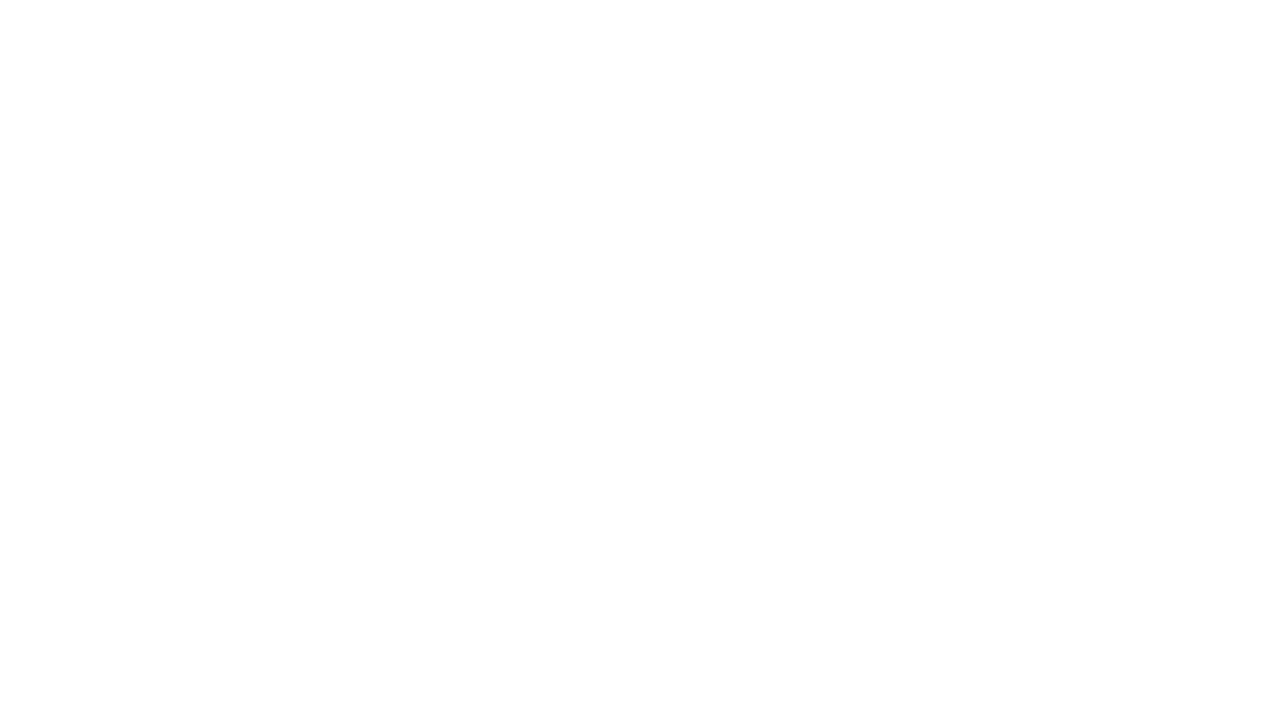
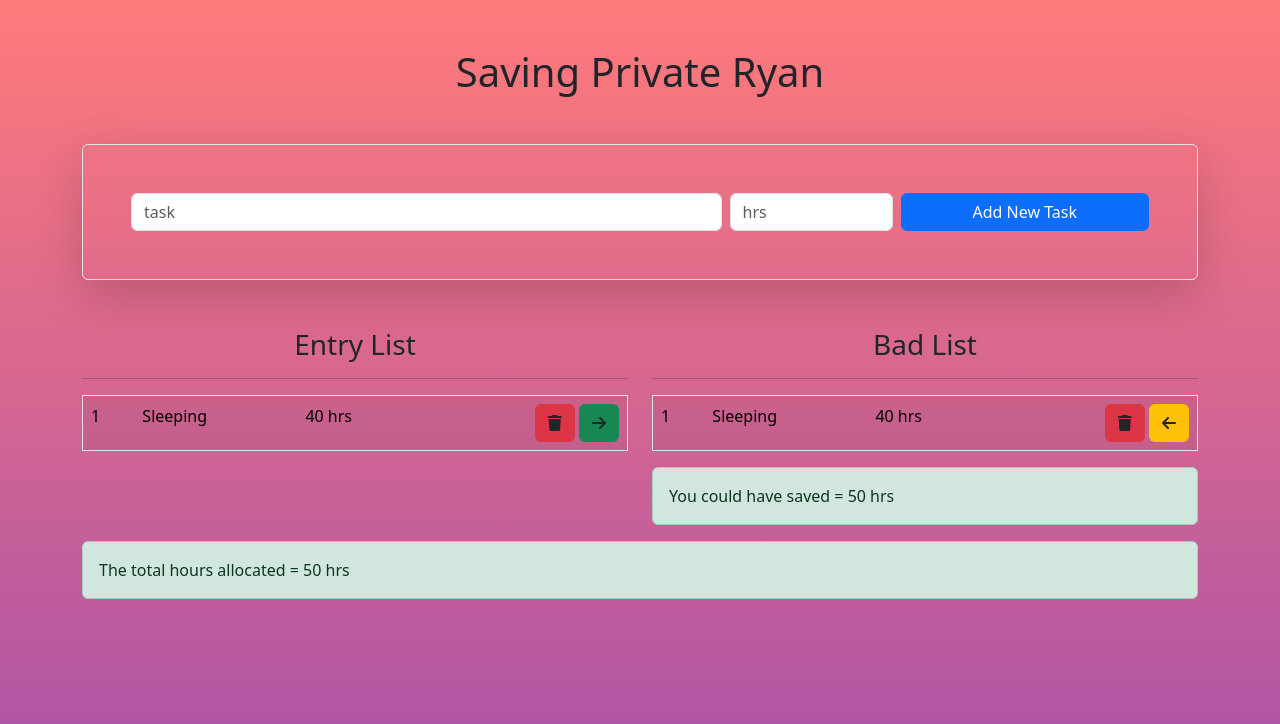
Before and after one commit to snagila/Not-to-do-list, a plain HTML site: page index.html in a window 1280 px wide. Drawn offline with nearby package versions, Linux system fonts and the light colour scheme.

Commit message:
basic UI created for easier development

```diff
--- a/index.html
+++ b/index.html
@@ -22,6 +22,98 @@
     <title>Saving Private Time</title>
   </head>
   <body>
+    <div class="wrapper p-5">
+      <!-- title of the project-->
+      <div class="container">
+        <h1 class="text-center">Saving Private Ryan</h1>
+
+        <!-- form -->
+        <form
+          action="javascript:void(0)"
+          onsubmit="handleOnSubmit(this)"
+          class="border p-5 rounded shadow-lg mt-5"
+        >
+          <div class="row g-2">
+            <div class="col-md-7">
+              <input
+                type="text"
+                class="form-control"
+                placeholder="task"
+                aria-label="task"
+                name="task"
+                id="task"
+              />
+            </div>
+            <div class="col-md-2">
+              <input
+                type="number"
+                class="form-control"
+                placeholder="hrs"
+                aria-label="hrs"
+                name="hr"
+                min="1"
+              />
+            </div>
+            <div class="col-md-3 d-grid">
+              <button class="btn btn-primary">Add New Task</button>
+            </div>
+          </div>
+        </form>
+
+        <!-- tables -->
+        <div class="row mt-5">
+          <div class="col-md">
+            <h3 class="text-center">Entry List</h3>
+            <hr />
+            <!-- entry list table-->
+            <table class="table table-striped table-hover border">
+              <tbody>
+                <tr class="md">
+                  <td>1</td>
+                  <td>Sleeping</td>
+                  <td>40 hrs</td>
+                  <td class="text-end">
+                    <button class="rounded bg-danger btn">
+                      <i class="fa-solid fa-trash"></i>
+                    </button>
+                    <button class="btn bg-success">
+                      <i class="fa-solid fa-arrow-right"></i>
+                    </button>
+                  </td>
+                </tr>
+              </tbody>
+            </table>
+          </div>
+          <div class="col-md">
+            <h3 class="text-center">Bad List</h3>
+            <hr />
+            <!-- bad list table -->
+            <table class="table table-striped table-hover border">
+              <tbody>
+                <tr class="md">
+                  <td>1</td>
+                  <td>Sleeping</td>
+                  <td>40 hrs</td>
+                  <td class="text-end">
+                    <button class="rounded bg-danger btn">
+                      <i class="fa-solid fa-trash"></i>
+                    </button>
+                    <button class="btn bg-warning">
+                      <i class="fa-solid fa-arrow-left"></i>
+                    </button>
+                  </td>
+                </tr>
+              </tbody>
+            </table>
+            <div class="alert alert-success">You could have saved = 50 hrs</div>
+          </div>
+        </div>
+        <div class="alert alert-success">
+          The total hours allocated = 50 hrs
+        </div>
+      </div>
+    </div>
+
     <script src="./script.js"></script>
   </body>
 </html>
--- a/script.js
+++ b/script.js
@@ -0,0 +1,6 @@
+const handleOnSubmit = (e) => {
+  const newForm = new FormData(e);
+  const task = newForm.get("task");
+  const hr = newForm.get("hr");
+  console.log(task, hr);
+};
--- a/style.css
+++ b/style.css
@@ -0,0 +1,7 @@
+.wrapper {
+  background: linear-gradient(rgba(255, 0, 0, 0.523), rgba(128, 0, 128, 0.679));
+  min-height: 100vh;
+}
+.table {
+  --bs-table-bg: transparent !important;
+}
```
